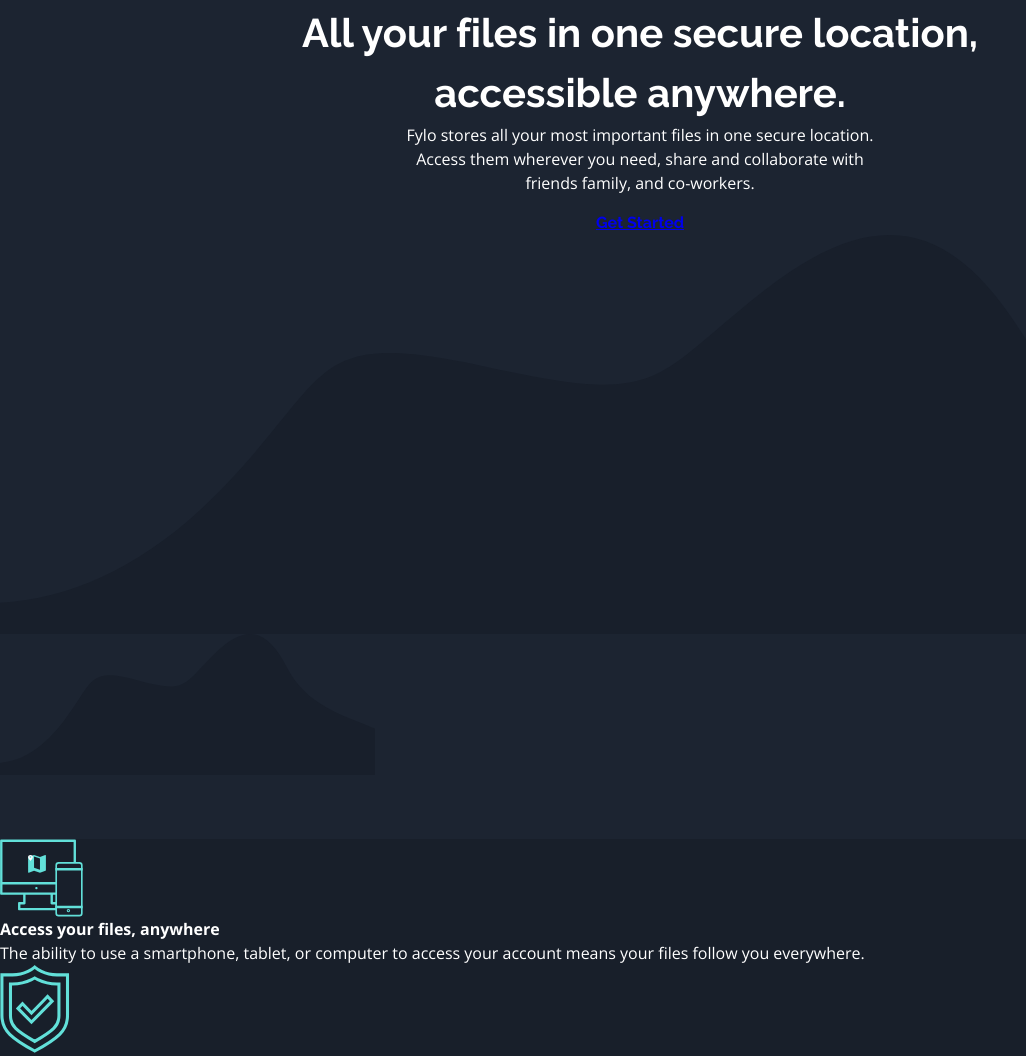
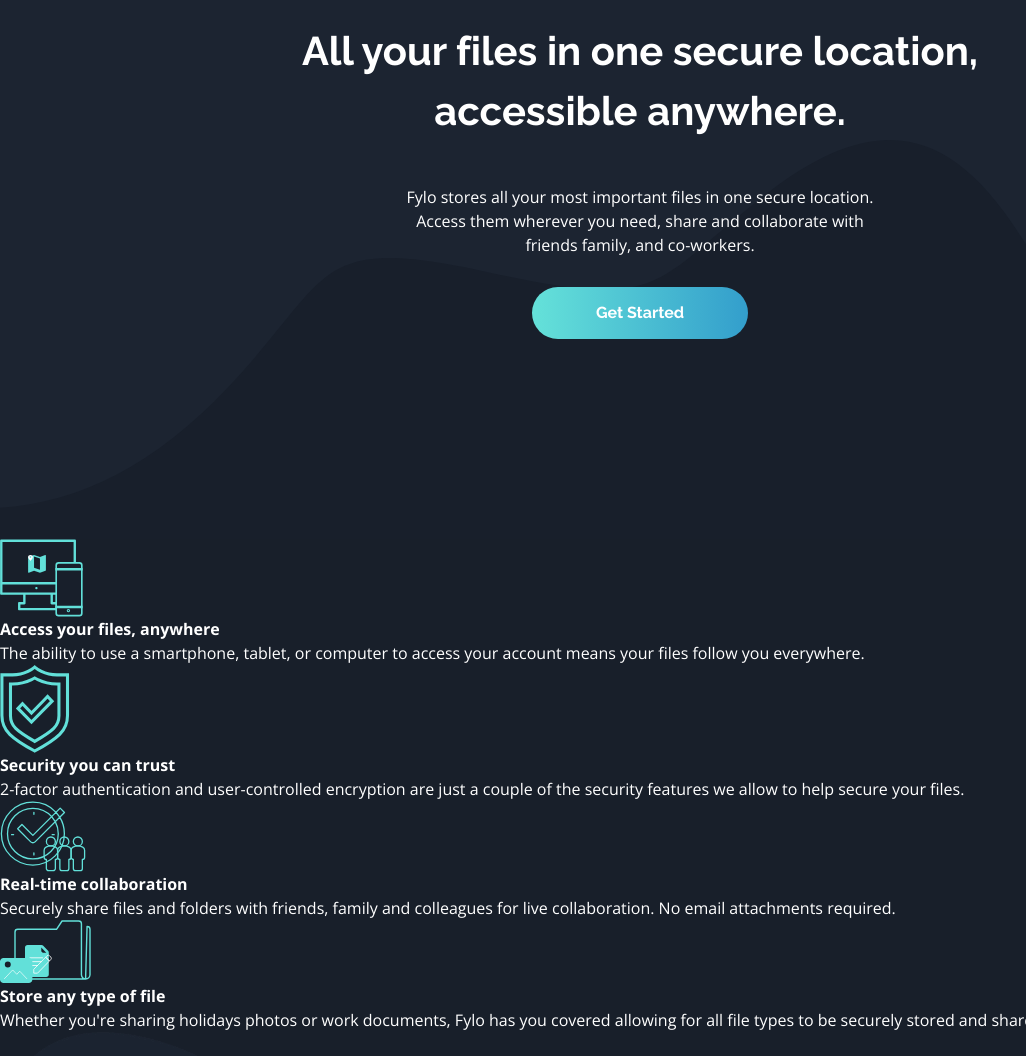
Before and after one commit to Kamil-Mroz/fem-fylo-dark-theme-landing-page-master, a website built with Vite: page index.html in a window 1280 px wide. Shown: the part 759-1815 px from the top of the page, without its empty margins (0-1026 px from the left). Built offline with nearby package versions, Linux system fonts and the light colour scheme.

```diff
--- a/index.html
+++ b/index.html
@@ -45,33 +45,46 @@
       </nav>
     </header>
     <!-- Main content -->
-    <main class="bg-secondary-800">
+    <main class="bg-secondary-700">
+      <div class="container">
         <!-- Hero section-->
         <section class="section-hero bg-secondary-700">
+          <div class="container">
             <div class="center">
-          <img src="images/illustration-intro.png" alt="" class="hero__img" />
+              <img
+                src="images/illustration-intro.png"
+                alt=""
+                class="hero__img"
+              />
 
               <h1 class="heading-primary fs-900 ff-secondary fw-bold">
                 All your files in one secure location, accessible anywhere.
               </h1>
               <p class="hero__text">
-            Fylo stores all your most important files in one secure location.
-            Access them wherever you need, share and collaborate with friends
-            family, and co-workers.
+                Fylo stores all your most important files in one secure
+                location. Access them wherever you need, share and collaborate
+                with friends family, and co-workers.
               </p>
-          <a href="#" class="btn ff-secondary fw-bold">Get Started</a>
+              <a href="#" class="btn btn--wide ff-secondary fw-bold"
+                >Get Started</a
+              >
             </div>
             <img
               src="images/bg-curvy-desktop.svg"
               class="hero__bg--desktop"
               alt=""
             />
-        <img src="images/bg-curvy-mobile.svg" class="hero__bg--mobile" alt="" />
+            <img
+              src="images/bg-curvy-mobile.svg"
+              class="hero__bg--mobile"
+              alt=""
+            />
+          </div>
         </section>
 
         <!-- Features section -->
 
-      <section class="section-features">
+        <section class="section-features bg-secondary-800">
           <div class="feature__box">
             <img
               src="images/icon-access-anywhere.svg"
@@ -81,8 +94,8 @@
 
             <p class="feature__title fw-bold">Access your files, anywhere</p>
             <p class="feature__details">
-            The ability to use a smartphone, tablet, or computer to access your
-            account means your files follow you everywhere.
+              The ability to use a smartphone, tablet, or computer to access
+              your account means your files follow you everywhere.
             </p>
           </div>
           <div class="feature__box">
@@ -91,7 +104,8 @@
             <p class="feature__title fw-bold">Security you can trust</p>
             <p class="feature__details">
               2-factor authentication and user-controlled encryption are just a
-            couple of the security features we allow to help secure your files.
+              couple of the security features we allow to help secure your
+              files.
             </p>
           </div>
           <div class="feature__box">
@@ -103,8 +117,8 @@
 
             <p class="feature__title fw-bold">Real-time collaboration</p>
             <p class="feature__details">
-            Securely share files and folders with friends, family and colleagues
-            for live collaboration. No email attachments required.
+              Securely share files and folders with friends, family and
+              colleagues for live collaboration. No email attachments required.
             </p>
           </div>
           <div class="feature__box">
@@ -121,7 +135,7 @@
 
         <!-- About section -->
 
-      <section class="section-about">
+        <section class="section-about bg-secondary-800">
           <div class="about__img--box">
             <picture class="about__img">
               <img src="images/illustration-stay-productive.png" alt="" />
@@ -131,12 +145,13 @@
                 Stay productive, wherever you are
               </h2>
               <p class="about__text">
-              Never let location be an issue when accessing your files. Fylo has
-              you covered for all of your file storage needs.
+                Never let location be an issue when accessing your files. Fylo
+                has you covered for all of your file storage needs.
               </p>
               <p class="about__text">
                 Securely share files and folders with friends, family and
-              colleagues for live collaboration. No email attachments required.
+                colleagues for live collaboration. No email attachments
+                required.
               </p>
               <a href="#" class="btn-hot ff-secondary"
                 >See how Fylo works
@@ -153,7 +168,7 @@
 
         <!-- Testimonials section -->
 
-      <section class="section-testimonials">
+        <section class="section-testimonials bg-secondary-800">
           <img src="images/bg-quotes.png" alt="Quote sign" class="quotes" />
           <div class="testimonial bg-secondary-600">
             <p class="testimonial__text">
@@ -201,7 +216,7 @@
           </div>
         </section>
         <!-- CTA section -->
-      <section class="section-cta">
+        <section class="section-cta bg-secondary-800">
           <div class="cta bg-secondary-700">
             <h2 class="heading-secondary fw-bold fs-800 ff-secondary">
               Get early access today
@@ -224,6 +239,7 @@
             </form>
           </div>
         </section>
+      </div>
     </main>
 
     <!-- FOOTER -->
--- a/style.css
+++ b/style.css
@@ -147,7 +147,28 @@
   color: var(--clr-primary-400);
 }
 
+.btn:link,
+.btn:visited {
+  text-decoration: none;
+  color: var(--clr-primary-400);
+  display: inline-block;
+  background-image: linear-gradient(
+    to right,
+    var(--clr-accent-400),
+    var(--clr-accent-600)
+  );
+  border-radius: 100vmax;
+  transition: all 0.2s;
+}
+.btn--wide {
+  padding: 1.4rem 6.4rem;
+}
+.btn--narrow {
+  padding: 0;
+}
+
 .heading-primary {
+  margin-bottom: 4.4rem;
 }
 
 .bg-secondary-700 {
@@ -162,6 +183,11 @@
 }
 .bg-secondary-600 {
   background-color: var(--clr-secondary-600);
+}
+
+.container {
+  width: min(144rem, 100%);
+  margin-inline: auto;
 }
 
 /* Header */
@@ -200,7 +226,8 @@
 /* HERO */
 
 .section-hero {
-  padding: 2.4rem 0 6.4rem;
+  padding: 3rem 0 20rem;
+  position: relative;
 }
 .center {
   margin-inline: auto;
@@ -211,13 +238,27 @@
   align-items: center;
   text-align: center;
 }
+.center > * {
+  z-index: 200;
+}
 .hero__img {
-  margin-bottom: 2.4rem;
+  margin-bottom: 3.6rem;
 }
 
 .hero__text {
   width: 55ch;
-  margin-bottom: 1.6rem;
+  margin-bottom: 3rem;
+}
+.hero__bg--desktop {
+  position: absolute;
+  bottom: 0;
+  left: 0;
+}
+
+@media (min-width: 50em) {
+  .hero__bg--mobile {
+    display: none;
+  }
 }
 
 /*
```
Lines whose indentation alone changed are shown as unchanged.
